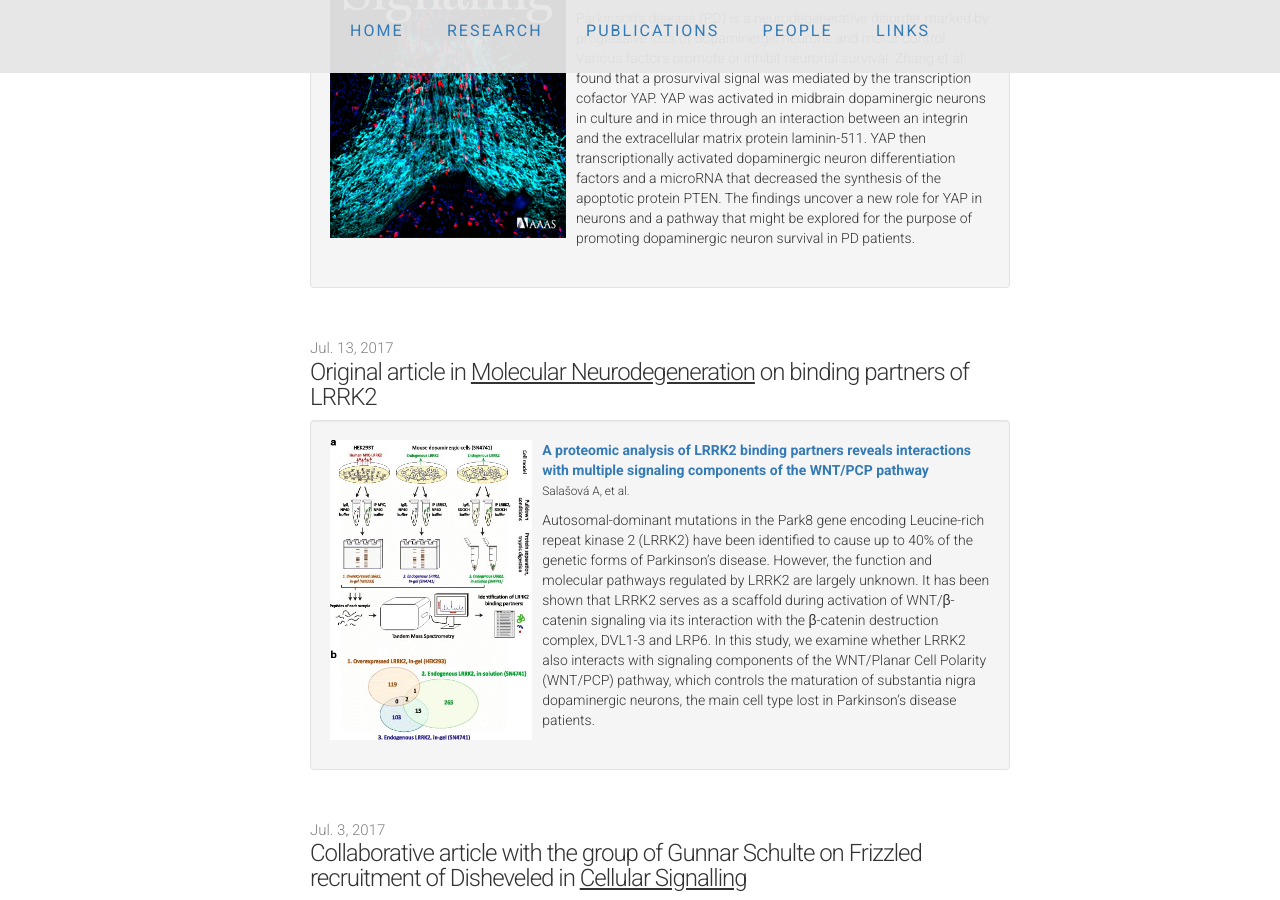
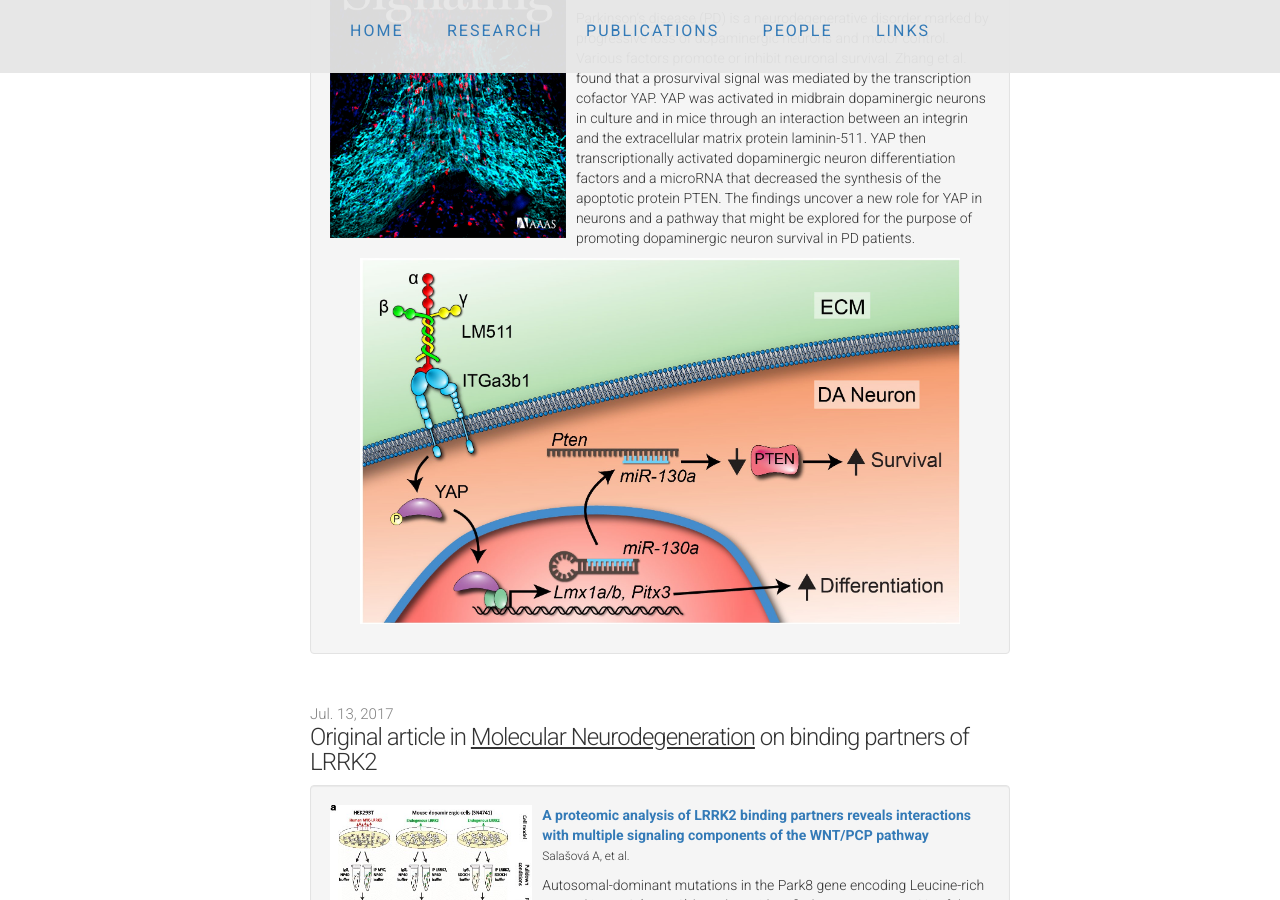
Before and after one commit to ArenasLab/arenaslab.github.io, a Jekyll site: the page index.html, which Jekyll copies as it is, in a window 1280 px wide and 900 px high, scrolled down 786 px. Built offline with Jekyll 4.4.1, drawn with Linux system fonts in a browser that asks for light colours.

Commit message:
Update index.html

```diff
--- a/index.html
+++ b/index.html
@@ -104,6 +104,10 @@
 			 synthesis of the apoptotic protein PTEN. The findings uncover a new role for YAP in neurons and a pathway that
 			 might be explored for the purpose of promoting dopaminergic neuron survival in PD patients.
                 </p>
+		<p></p>
+		<div id="featureimage">
+                    <img src="/img/DZyap.jpg"; align="middle"; width="600px";>
+                </div>
               </div>
             </li>
           </div>
```
